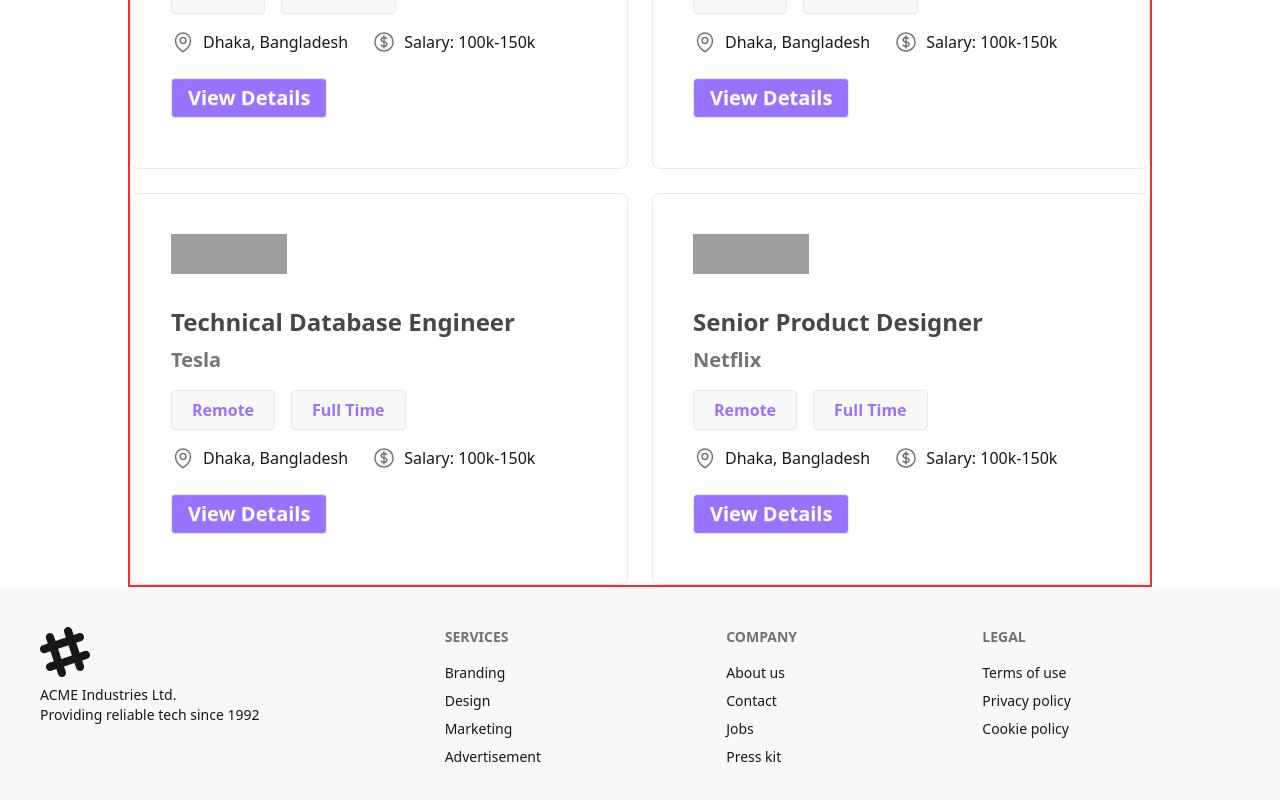
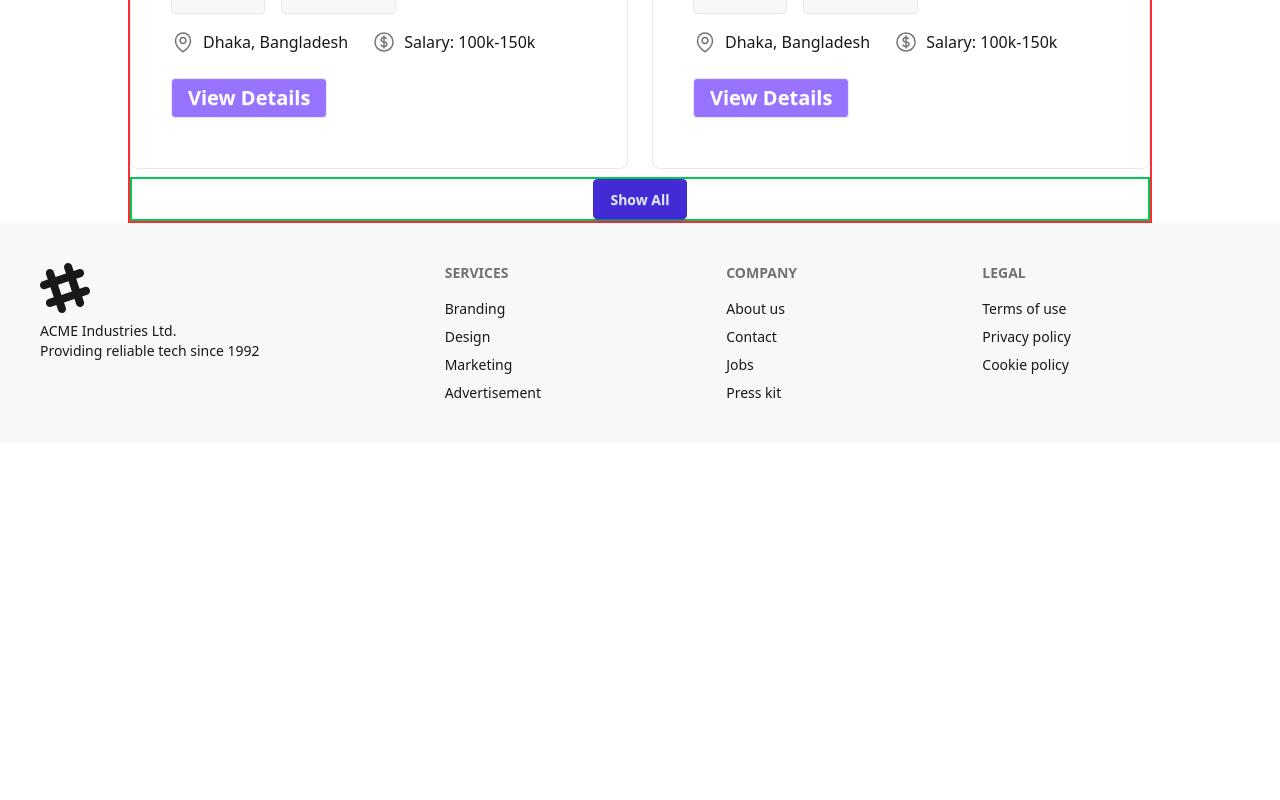
Before and after one commit to jnakht/react-career-hub, a React (Vite) app: page / in a window 1280 px wide. Shown: the part 826-1626 px from the top of the page. After the commit the page ends 1269 px from the top, so only its background shows below. Built offline with nearby package versions, Linux system fonts and the light colour scheme; grey boxes are pictures that could not be loaded.

Commit message:
handle show more button

```diff
--- a/src/components/FeaturedJobs/FeaturedJobs.jsx
+++ b/src/components/FeaturedJobs/FeaturedJobs.jsx
@@ -9,12 +9,19 @@ const FeaturedJobs = () => {
         .then(res => res.json())
         .then(data => setJobs(data))
     } ,[])
+    const [dataLength, setDataLength] = useState(4);
     return (
-        <div className="grid grid-cols-2 gap-6">
+        <div>
+            <div className="grid grid-cols-2 gap-6">
             {
-                jobs.map(job => <Job job={job}></Job>)
+                jobs.slice(0, dataLength).map(job => <Job job={job}></Job>)
             }
+            </div>
+            <div className={`mx-auto border-2 border-green-500 text-center mt-2 ${dataLength === jobs.length && 'hidden'}`}>
+                <button onClick={() => setDataLength(jobs.length)} className="btn btn-primary ">Show All</button>
+            </div>
         </div>
+
     );
 };
 
```
